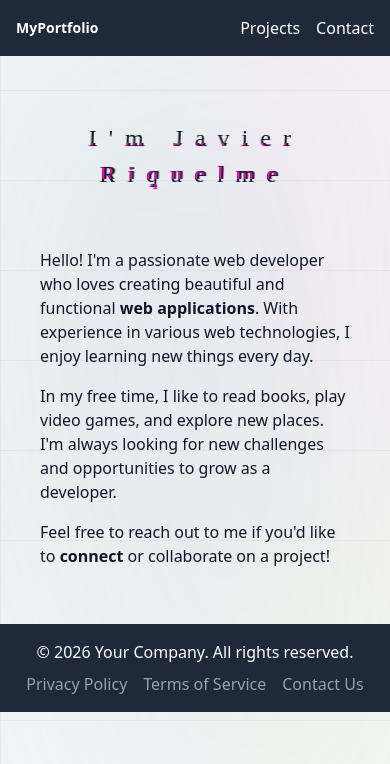
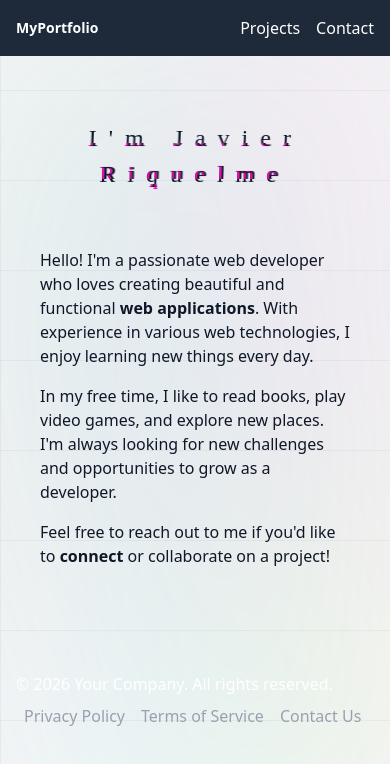
Before and after one commit to riqujavier/my-name-is, a Next.js app: page / in a window 390 px wide. Shown: the top 764 px of the page. Built offline with nearby package versions, Linux system fonts and the light colour scheme.

Commit message:
Refactor Footer component styles for improved layout and responsiveness

```diff
--- a/components/Footer.tsx
+++ b/components/Footer.tsx
@@ -2,10 +2,10 @@ import React from 'react';
 
 const Footer: React.FC = () => {
     return (
-        <footer className="bg-gray-800 text-white py-4">
-            <div className="container mx-auto text-center">
+        <footer className=" text-white py-4">
+            <div className="container max-w-4xl mx-auto px-4 md:px-14 py-8 text-left">
                 <p>&copy; {new Date().getFullYear()} Your Company. All rights reserved.</p>
-                <div className="mt-2">
+                <div className="mt-2 ">
                     <a href="#" className="text-gray-400 hover:text-white mx-2">Privacy Policy</a>
                     <a href="#" className="text-gray-400 hover:text-white mx-2">Terms of Service</a>
                     <a href="#" className="text-gray-400 hover:text-white mx-2">Contact Us</a>
```
